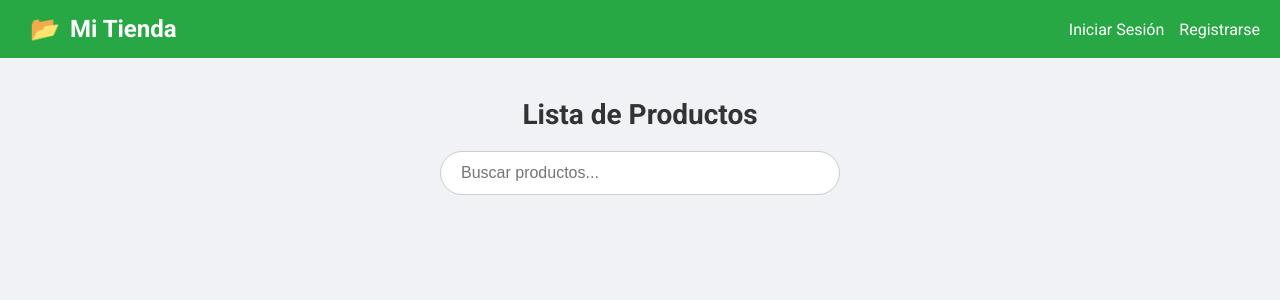
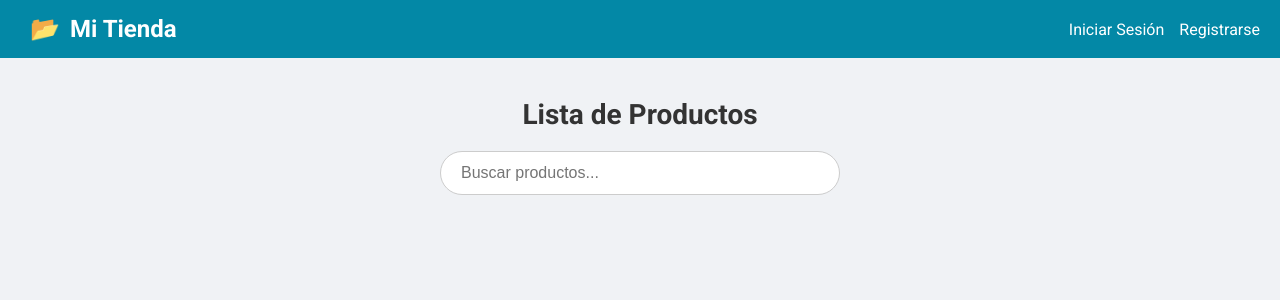
Before and after one commit to SantiM2806/SMTienda, a FastAPI app: page / in a window 1280 px wide. Shown: the top 300 px of the page. Run offline with FastAPI, Linux system fonts and the light colour scheme.

Commit message:
Update styles.css
Cambiar color del header, de verde a azul

```diff
--- a/static/css/styles.css
+++ b/static/css/styles.css
@@ -21,7 +21,7 @@ body {
 
 /* Encabezado */
 header {
-    background-color: #28a745; /* Color verde */
+    background-color: #0388A6; /* Color verde */
     padding: 15px 20px;
     color: #fff;
     position: sticky;
```
